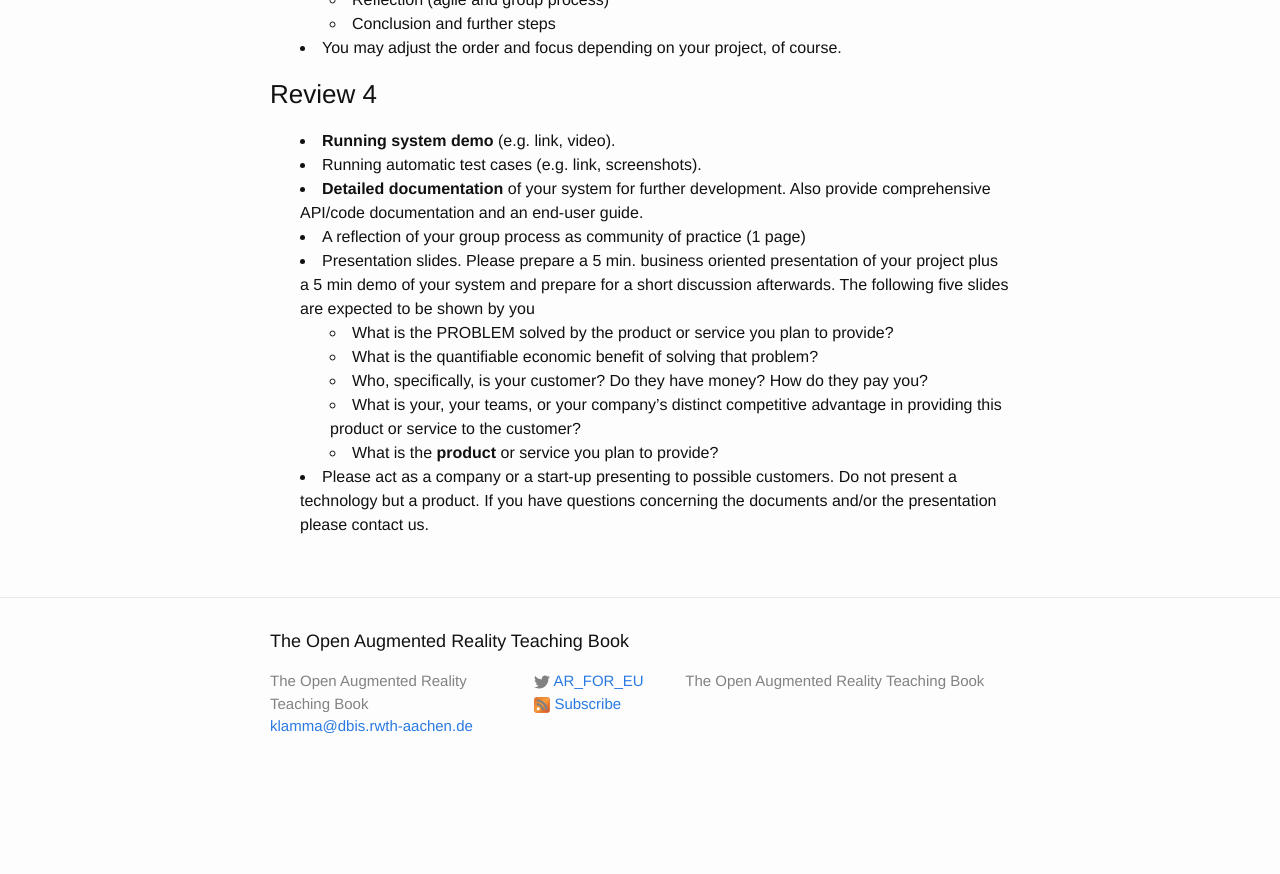
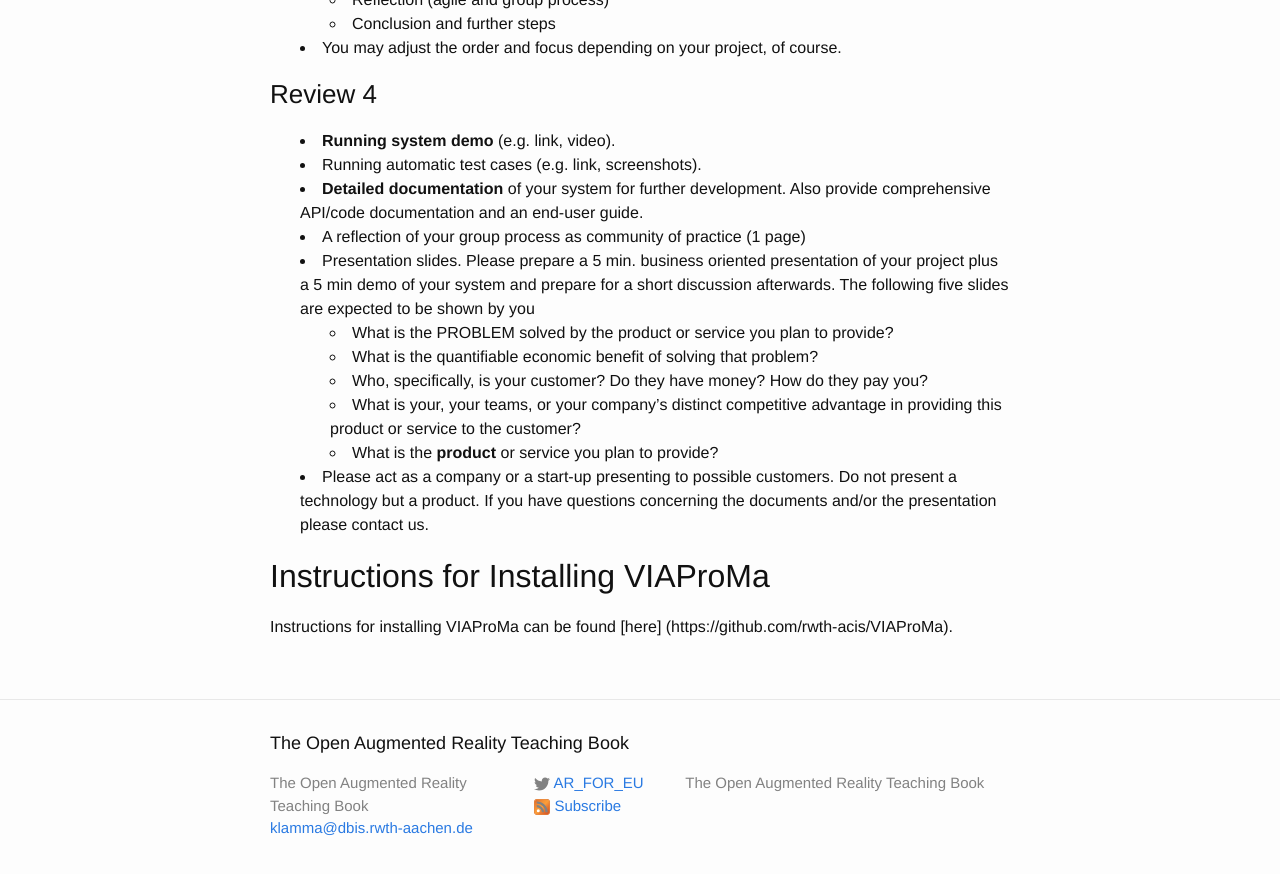
Before and after one commit to klamma/ar-for-eu-book, a Jekyll site: the page built from _pages/chapters/apm.md, in a window 1280 px wide and 900 px high, scrolled down 11695 px. Shown: the top 874 px of the window. Built offline with Jekyll 4.4.1, drawn with Linux system fonts in a browser that asks for light colours; nearby versions of some CDN libraries; before the commit the page ends 12493 px from its top, so only the background shows below that.

Commit message:
Update apm.md

```diff
--- a/_pages/chapters/apm.md
+++ b/_pages/chapters/apm.md
@@ -459,3 +459,7 @@ Also provide sufficient API/code documentation and an end-user guide.
 - Please act as a company or a start-up presenting to possible customers.
   Do not present a technology but a product.
   If you have questions concerning the documents and/or the presentation please contact us.
+
+## Instructions for Installing VIAProMa
+
+Instructions for installing VIAProMa can be found [here] (https://github.com/rwth-acis/VIAProMa).
```
